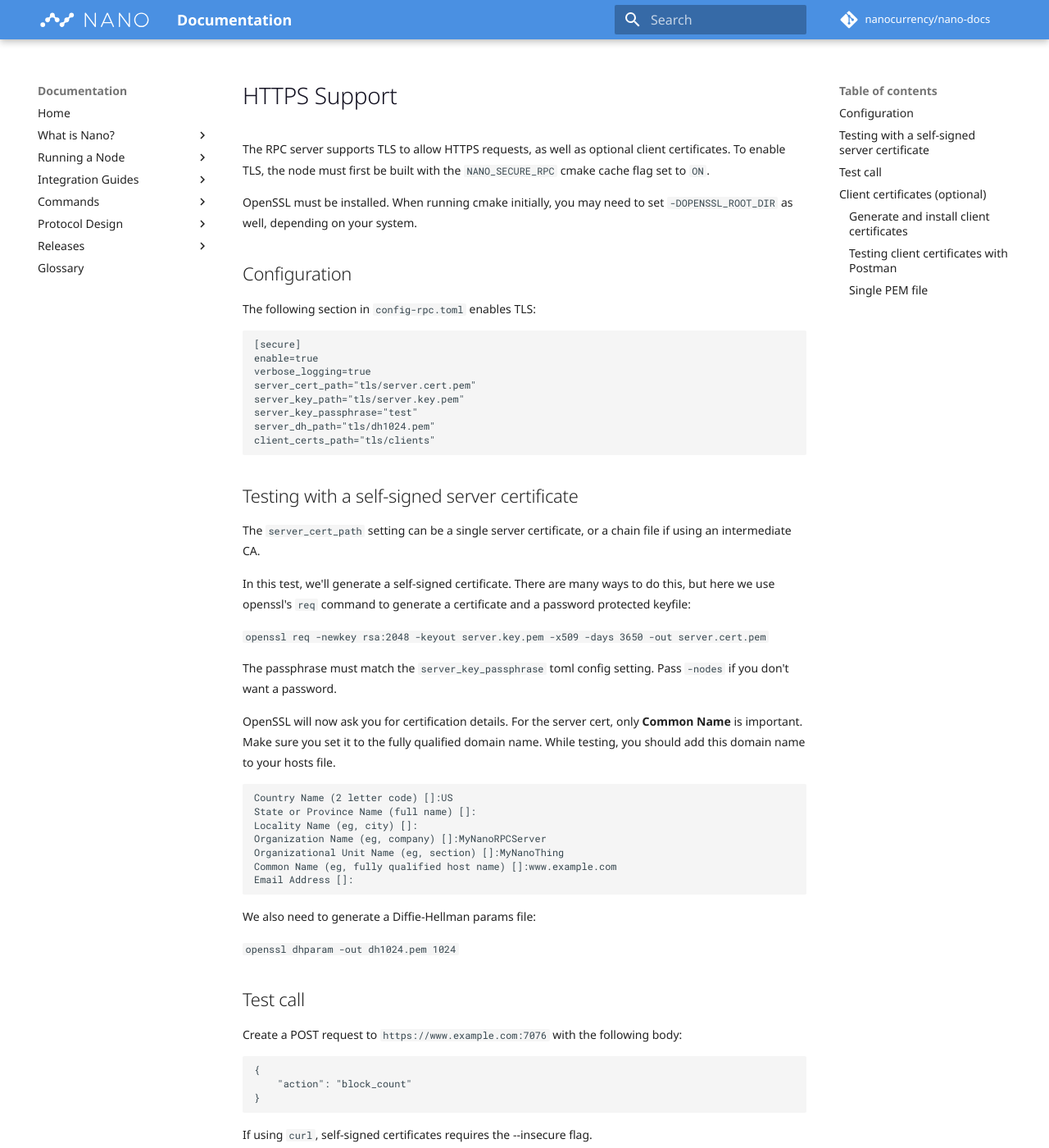
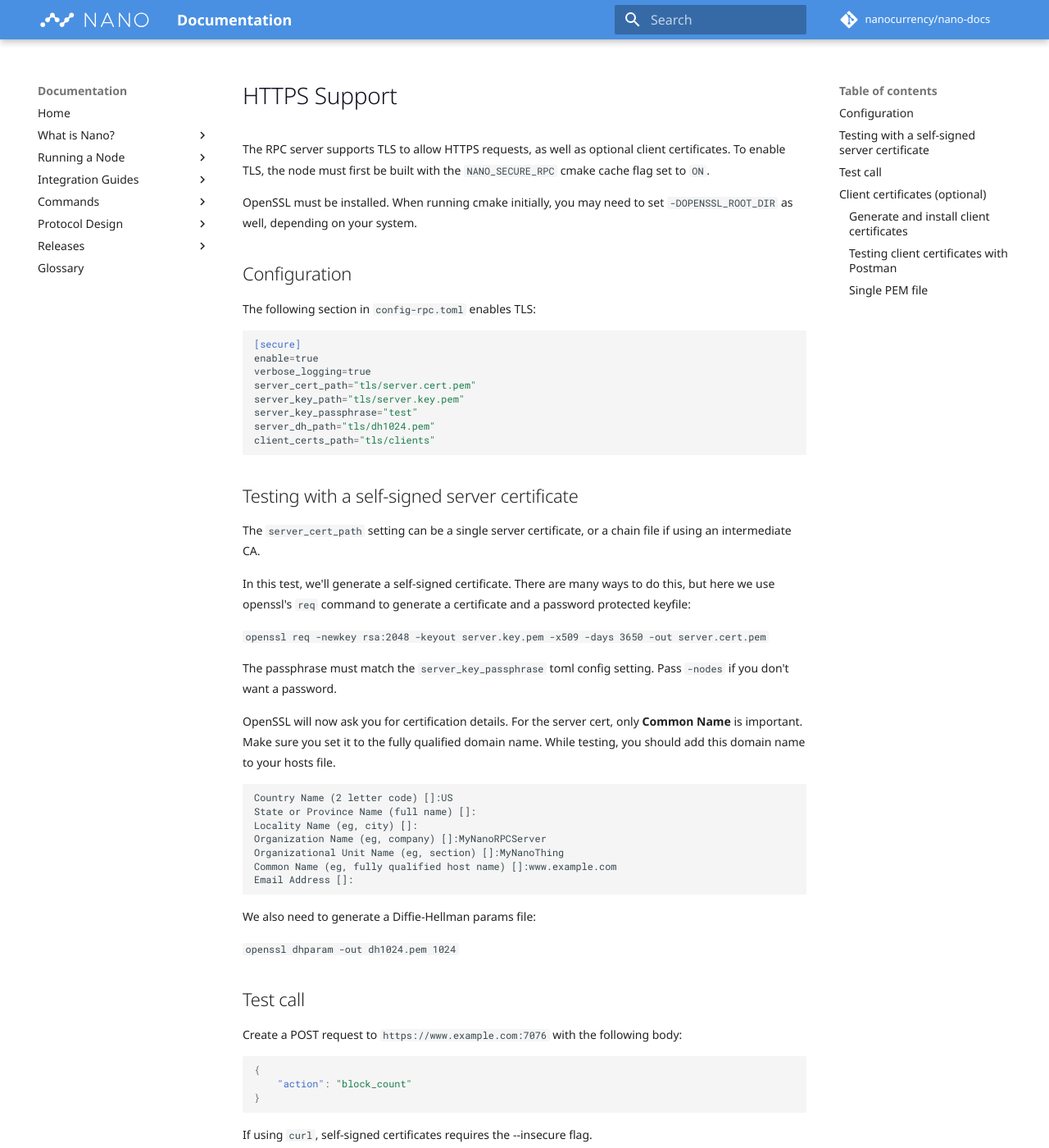
Before and after one commit to nanocurrency/nano-docs, an MkDocs documentation site: the page built from docs/running-a-node/configuration-https.md, in a window 1280 px wide and 1400 px high. Shown: the whole window at 82% size. Built offline with MkDocs 1.6.1 and Material for MkDocs 9.7.7, drawn with Linux system fonts in a browser that asks for light colours; comment, search, counter and statistics services are not loaded.

Commit message:
toml and json formatting directives

````diff
--- a/docs/running-a-node/configuration-https.md
+++ b/docs/running-a-node/configuration-https.md
@@ -6,7 +6,7 @@
 ## Configuration
 The following section in `config-rpc.toml` enables TLS:
 
-```
+```toml
 [secure]
 enable=true
 verbose_logging=true
@@ -44,7 +44,7 @@
 ## Test call
 
 Create a POST request to `https://www.example.com:7076` with the following body:
-```
+```json
 {
     "action": "block_count"
 }
````
